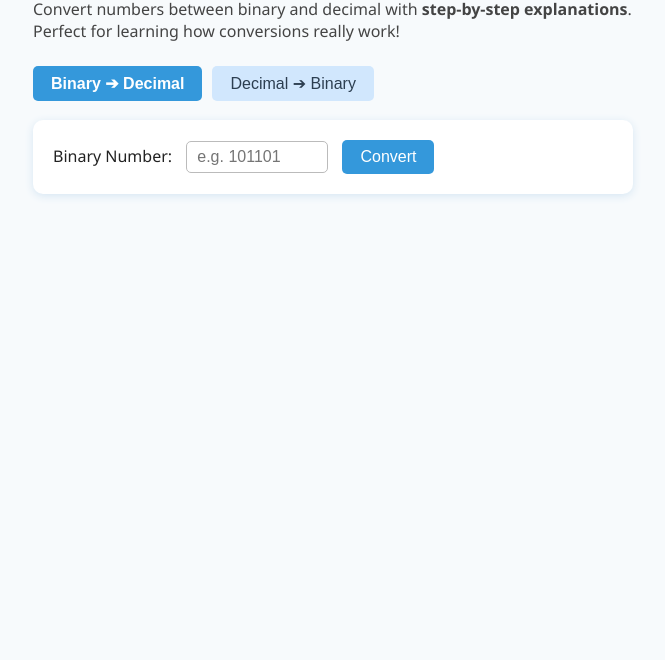
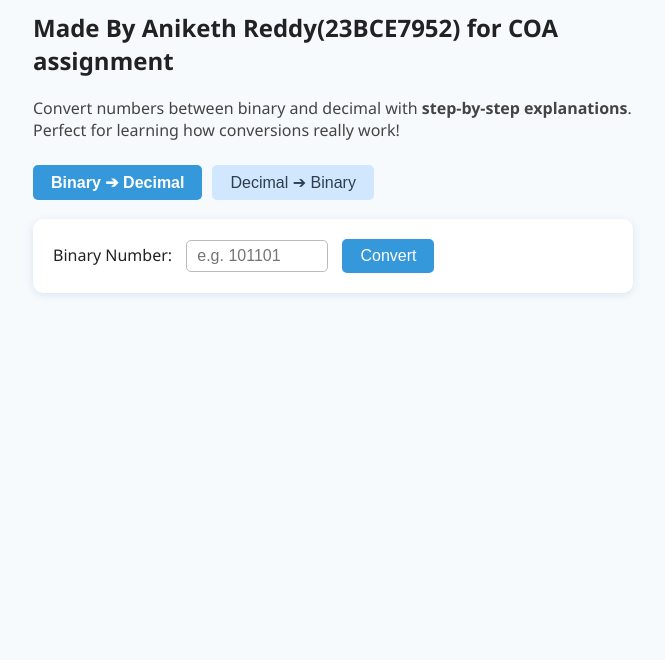
Before and after one commit to KODIguddu/COA, a plain HTML site: page index.html in a window 1280 px wide. Shown: the part 140-800 px from the top of the page, without its empty margins (307-972 px from the left). Drawn offline with Linux system fonts and the light colour scheme.

Commit message:
Update index.html

```diff
--- a/index.html
+++ b/index.html
@@ -124,6 +124,7 @@
 <body>
   <div class="container">
     <h1>Binary & Decimal Converter Visualizer</h1>
+    <h2>Made By Aniketh Reddy(23BCE7952) for COA assignment</h2>
     <div class="desc">
       Convert numbers between binary and decimal with <b>step-by-step explanations</b>.<br>
       Perfect for learning how conversions really work!
```
